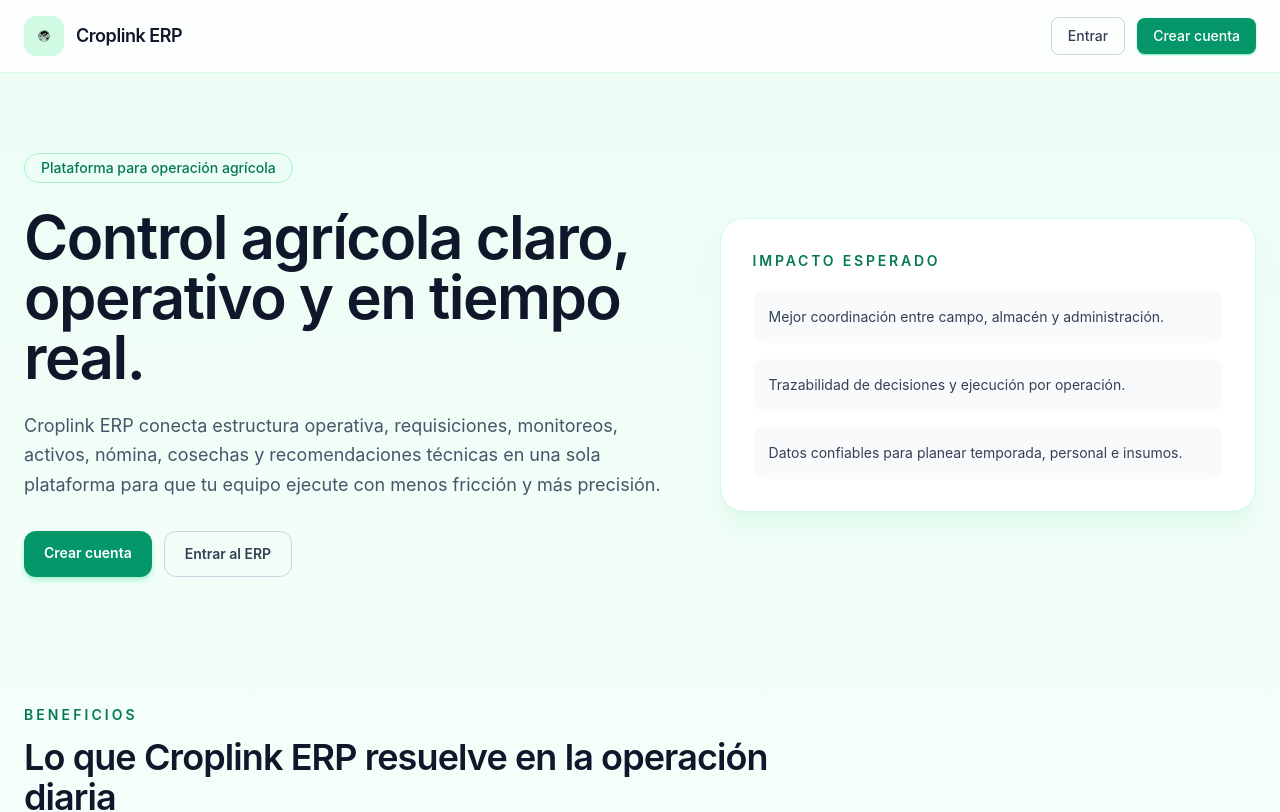
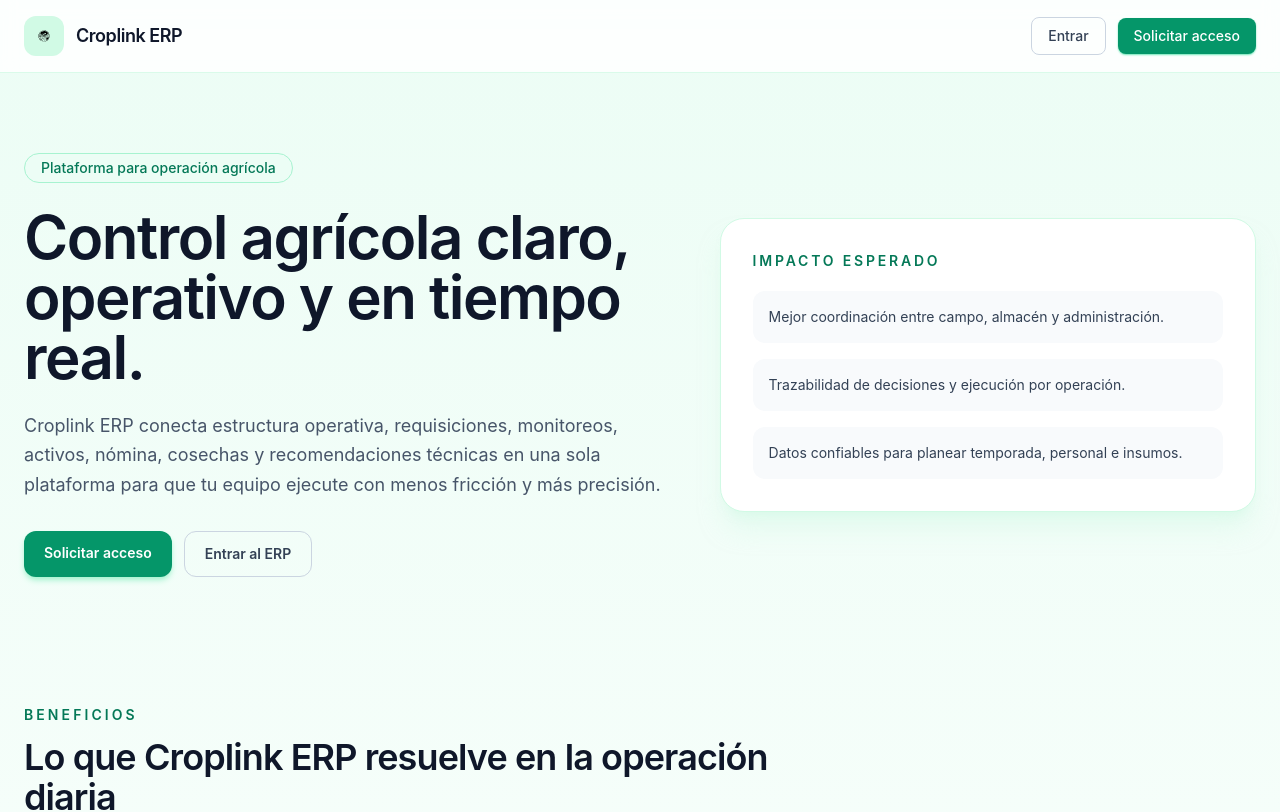
Before and after one commit to MoyRb/croplink, a React (Vite) app: page / in a window 1280 px wide. Shown: the top 812 px of the page. Built offline with nearby package versions, Linux system fonts and the light colour scheme; no server answers.

Commit message:
Seguridad en el front

```diff
--- a/src/pages/auth/SignupPage.tsx
+++ b/src/pages/auth/SignupPage.tsx
@@ -1,80 +1,25 @@
-import { useState } from 'react'
-import type { FormEvent } from 'react'
-import { Link, Navigate, useNavigate } from 'react-router-dom'
+import { Link } from 'react-router-dom'
 
-import { Button } from '../../components/ui/Button'
 import { Card } from '../../components/ui/Card'
-import { Input } from '../../components/ui/Input'
-import { signUp } from '../../lib/auth/helpers'
-import { useAuth } from '../../lib/auth/useAuth'
 
 export function SignupPage() {
-  const navigate = useNavigate()
-  const { session } = useAuth()
-  const [email, setEmail] = useState('')
-  const [password, setPassword] = useState('')
-  const [errorMessage, setErrorMessage] = useState<string | null>(null)
-  const [submitting, setSubmitting] = useState(false)
-
-  if (session) {
-    return <Navigate to="/onboarding" replace />
-  }
-
-  const handleSubmit = async (event: FormEvent<HTMLFormElement>) => {
-    event.preventDefault()
-    setSubmitting(true)
-    setErrorMessage(null)
-
-    const { error } = await signUp(email, password)
-
-    if (error) {
-      setErrorMessage(error.message)
-      setSubmitting(false)
-      return
-    }
-
-    navigate('/onboarding', { replace: true })
-  }
-
   return (
     <div className="flex min-h-screen items-center justify-center bg-[#F5F5F5] px-4">
       <Card className="w-full max-w-md">
-        <form className="space-y-4" onSubmit={handleSubmit}>
+        <div className="space-y-4 text-center">
           <div>
-            <h1 className="text-2xl font-semibold text-gray-900">Crear cuenta</h1>
-            <p className="text-sm text-gray-500">Regístrate para comenzar la configuración inicial.</p>
+            <h1 className="text-2xl font-semibold text-gray-900">Registro deshabilitado</h1>
+            <p className="mt-2 text-sm text-gray-500">
+              El registro público está temporalmente cerrado mientras finalizamos la versión beta privada.
+            </p>
           </div>
 
-          <div>
-            <label className="text-sm font-medium text-gray-700">Correo</label>
-            <Input
-              className="mt-2"
-              placeholder="correo@empresa.com"
-              type="email"
-              value={email}
-              onChange={(event) => setEmail(event.target.value)}
-              required
-            />
-          </div>
-
-          <div>
-            <label className="text-sm font-medium text-gray-700">Contraseña</label>
-            <Input
-              className="mt-2"
-              type="password"
-              placeholder="••••••••"
-              value={password}
-              onChange={(event) => setPassword(event.target.value)}
-              required
-              minLength={6}
-            />
-          </div>
-
-          {errorMessage ? <p className="text-sm text-red-600">{errorMessage}</p> : null}
-
-          <Button className="w-full" disabled={submitting} type="submit">
-            {submitting ? 'Creando...' : 'Crear cuenta'}
-          </Button>
+          <a
+            href="mailto:contacto@croplink.com.mx"
+            className="inline-flex w-full justify-center rounded-lg bg-[#0B6B2A] px-4 py-2.5 text-sm font-semibold text-white transition hover:bg-[#095922]"
+          >
+            Solicitar acceso
+          </a>
 
           <p className="text-center text-sm text-gray-500">
             ¿Ya tienes cuenta?{' '}
@@ -82,7 +27,7 @@ export function SignupPage() {
               Inicia sesión
             </Link>
           </p>
-        </form>
+        </div>
       </Card>
     </div>
   )
--- a/src/pages/marketing/LandingPage.tsx
+++ b/src/pages/marketing/LandingPage.tsx
@@ -93,12 +93,12 @@ export function LandingPage() {
             >
               Entrar
             </Link>
-            <Link
-              to="/checkout"
+            <a
+              href="mailto:contacto@croplink.com.mx"
               className="rounded-lg bg-emerald-600 px-4 py-2 text-sm font-medium text-white shadow-sm shadow-emerald-300 transition hover:bg-emerald-500"
             >
-              Crear cuenta
-            </Link>
+              Solicitar acceso
+            </a>
           </div>
         </div>
       </header>
@@ -117,12 +117,12 @@ export function LandingPage() {
               técnicas en una sola plataforma para que tu equipo ejecute con menos fricción y más precisión.
             </p>
             <div className="mt-8 flex flex-wrap gap-3">
-              <Link
-                to="/checkout"
+              <a
+                href="mailto:contacto@croplink.com.mx"
                 className="rounded-xl bg-emerald-600 px-5 py-3 text-sm font-semibold text-white shadow-md shadow-emerald-200 transition hover:bg-emerald-500"
               >
-                Crear cuenta
-              </Link>
+                Solicitar acceso
+              </a>
               <Link
                 to="/login"
                 className="rounded-xl border border-slate-300 px-5 py-3 text-sm font-semibold text-slate-700 transition hover:border-emerald-300 hover:text-emerald-700"
@@ -203,12 +203,12 @@ export function LandingPage() {
                     </li>
                   ))}
                 </ul>
-                <Link
-                  to="/checkout"
+                <a
+                  href="mailto:contacto@croplink.com.mx"
                   className="mt-7 inline-flex w-full justify-center rounded-xl bg-slate-900 px-4 py-3 text-sm font-semibold text-white transition hover:bg-slate-800"
                 >
                   {plan.cta}
-                </Link>
+                </a>
               </article>
             ))}
           </div>
```
